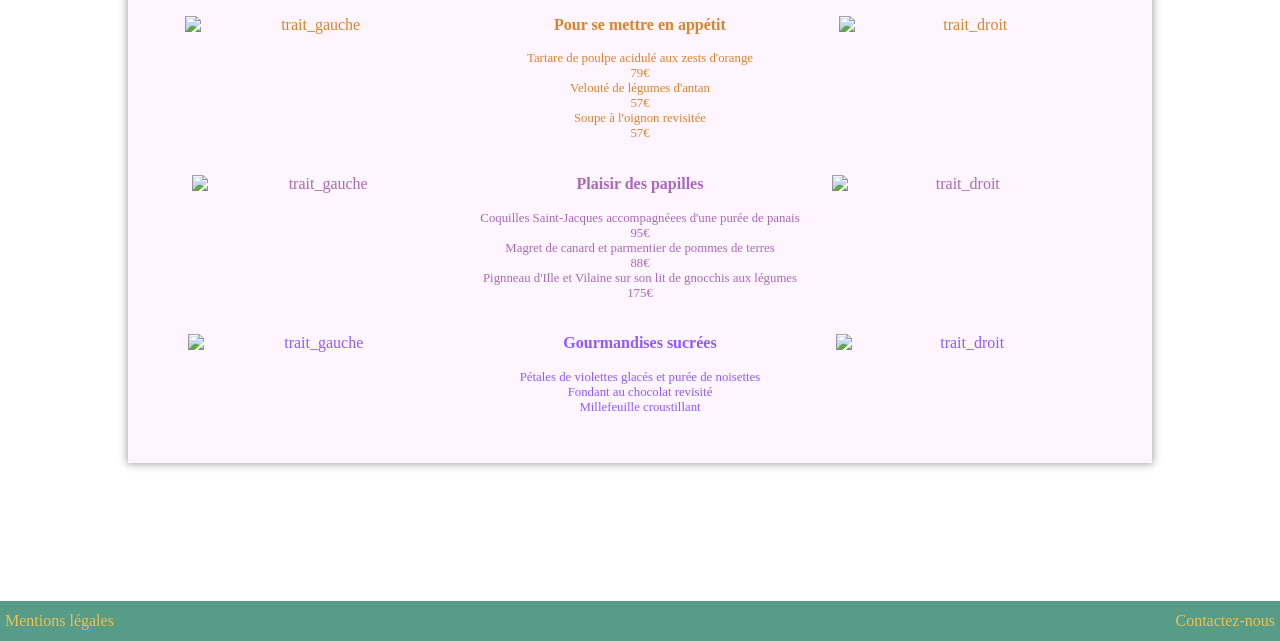
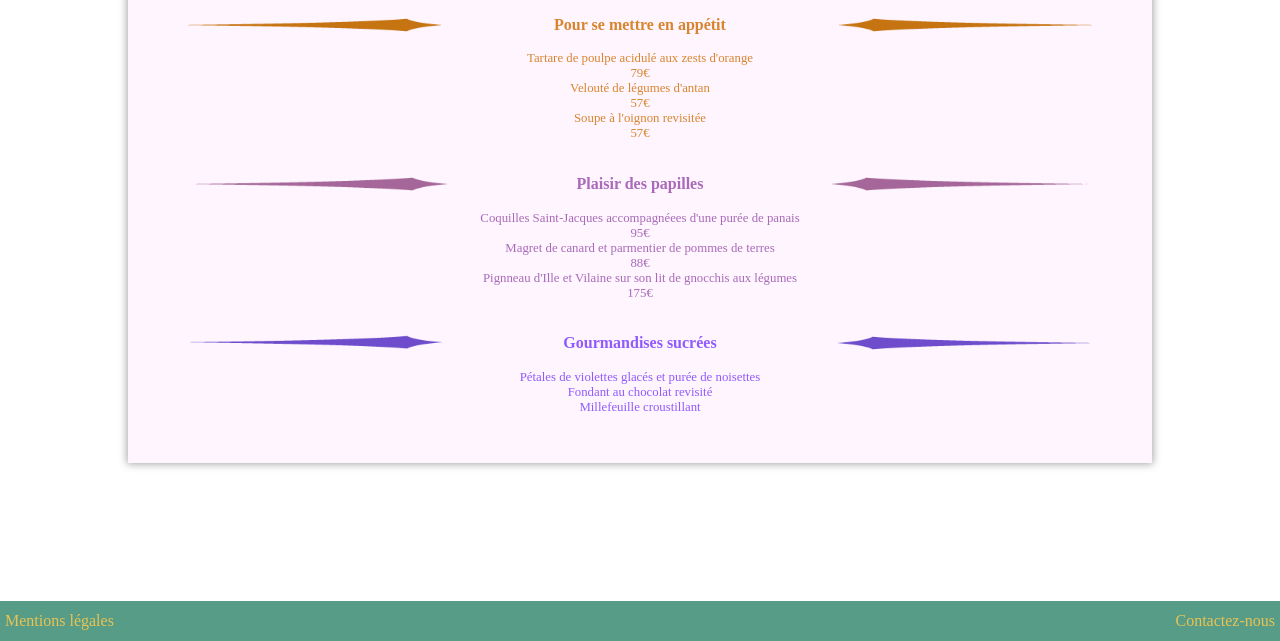
Before and after one commit to mademoizlleMarie/P3_Marie, a website: page pages/le_chic_a_la_francaise.html in a window 1280 px wide. Shown: the part 159-800 px from the top of the page. Drawn offline with Linux system fonts and the light colour scheme; a web font is replaced by a local one.

Commit message:
ajout des images manquantes

```diff
--- a/pages/le_chic_a_la_francaise.html
+++ b/pages/le_chic_a_la_francaise.html
@@ -20,9 +20,9 @@
         </section>
         <div class="chic__entree chic__entree--color">
             <section class="chic__entree__titre">
-                <img src="../images/chic_trait_gauche.png" alt="trait_gauche">
+                <img src="../images/chic_trait_gauche_1.png" alt="trait_gauche">
                 <h3>Pour se mettre en appétit</h3>
-                <img src="../images/chic_trait_droit.png" alt="trait_droit">
+                <img src="../images/chic_trait_droit_1.png" alt="trait_droit">
             </section>
             <ul class="chic__entree__detail">
                 <li>Tartare de poulpe acidulé aux zests d'orange</li>
@@ -35,9 +35,9 @@
         </div>
         <div class="chic__plat chic__plat--color">
             <section class="chic__plat__titre">
-                <img src="../images/chic_trait_gauche.png" alt="trait_gauche">
+                <img src="../images/chic_trait_gauche_2.png" alt="trait_gauche">
                 <h3>Plaisir des papilles</h3>
-                <img src="../images/chic_trait_droit.png" alt="trait_droit">
+                <img src="../images/chic_trait_droit_2.png" alt="trait_droit">
             </section>
             <ul class="chic__plat__detail">
                 <li>Coquilles Saint-Jacques accompagnéees d'une purée de panais</li>
@@ -50,9 +50,9 @@
         </div>
         <div class="chic__dessert chic__dessert--color">
             <section class="chic__dessert__titre">
-                <img src="../images/chic_trait_gauche.png" alt="trait_gauche">
+                <img src="../images/chic_trait_gauche_3.png" alt="trait_gauche">
                 <h3>Gourmandises sucrées</h3>
-                <img src="../images/chic_trait_droit.png" alt="trait_droit">
+                <img src="../images/chic_trait_droit_3.png" alt="trait_droit">
             </section>
             <ul class="chic__dessert__detail">
                 <li>Pétales de violettes glacés et purée de noisettes</li>
```
Also changed, not shown: pages/le_delice_des_papilles.html (+6 -6 lines), images/chic_trait_droit_1.png (added), images/chic_trait_droit_2.png (added), images/chic_trait_droit_3.png (added), images/chic_trait_gauche_1.png (added), images/chic_trait_gauche_2.png (added), images/chic_trait_gauche_3.png (added), images/delice_trait_droit_1.png (added), images/delice_trait_droit_2.png (added), images/delice_trait_droit_3.png (added), images/delice_trait_gauche_1.png (added), images/delice_trait_gauche_2.png (added), images/delice_trait_gauche_3.png (added).
